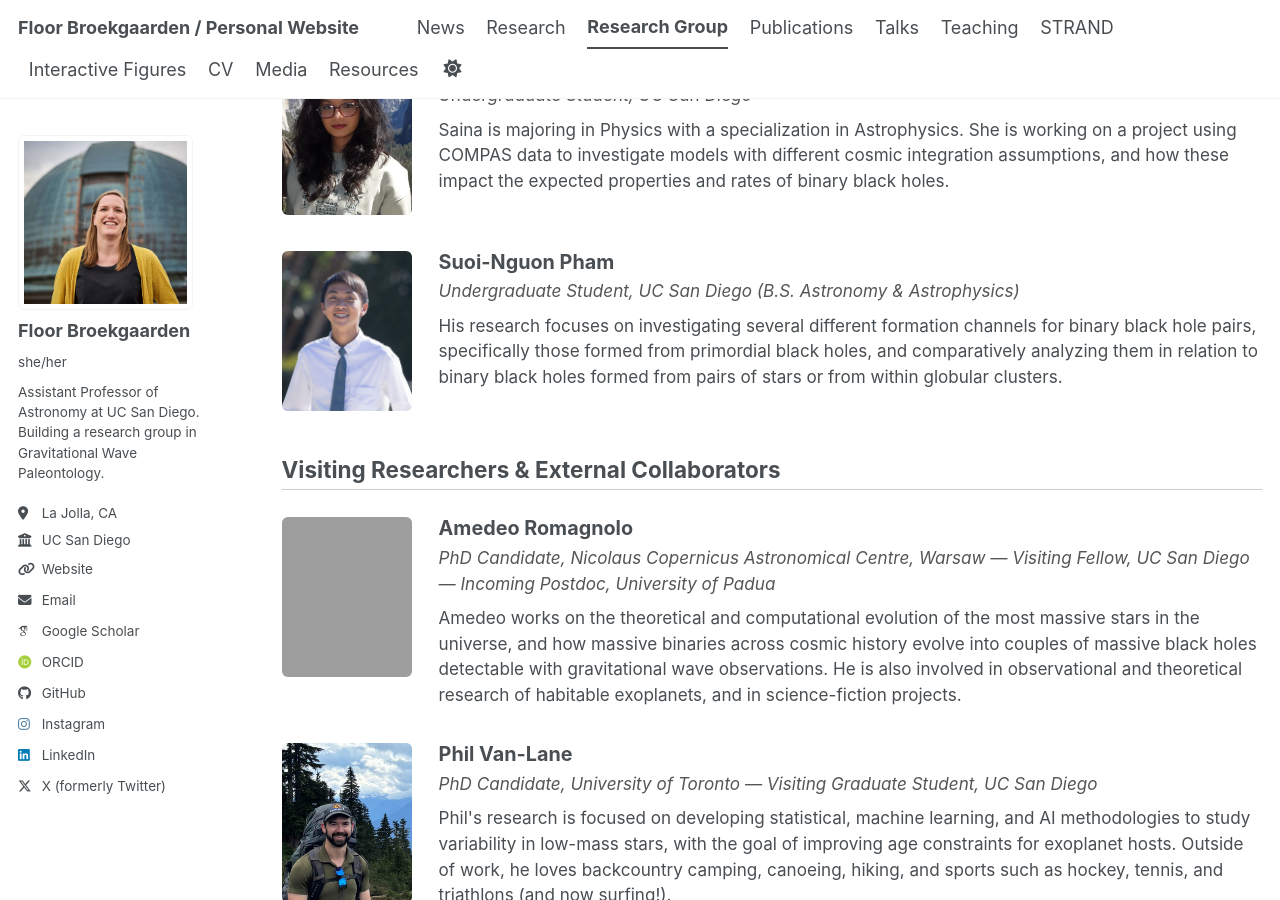
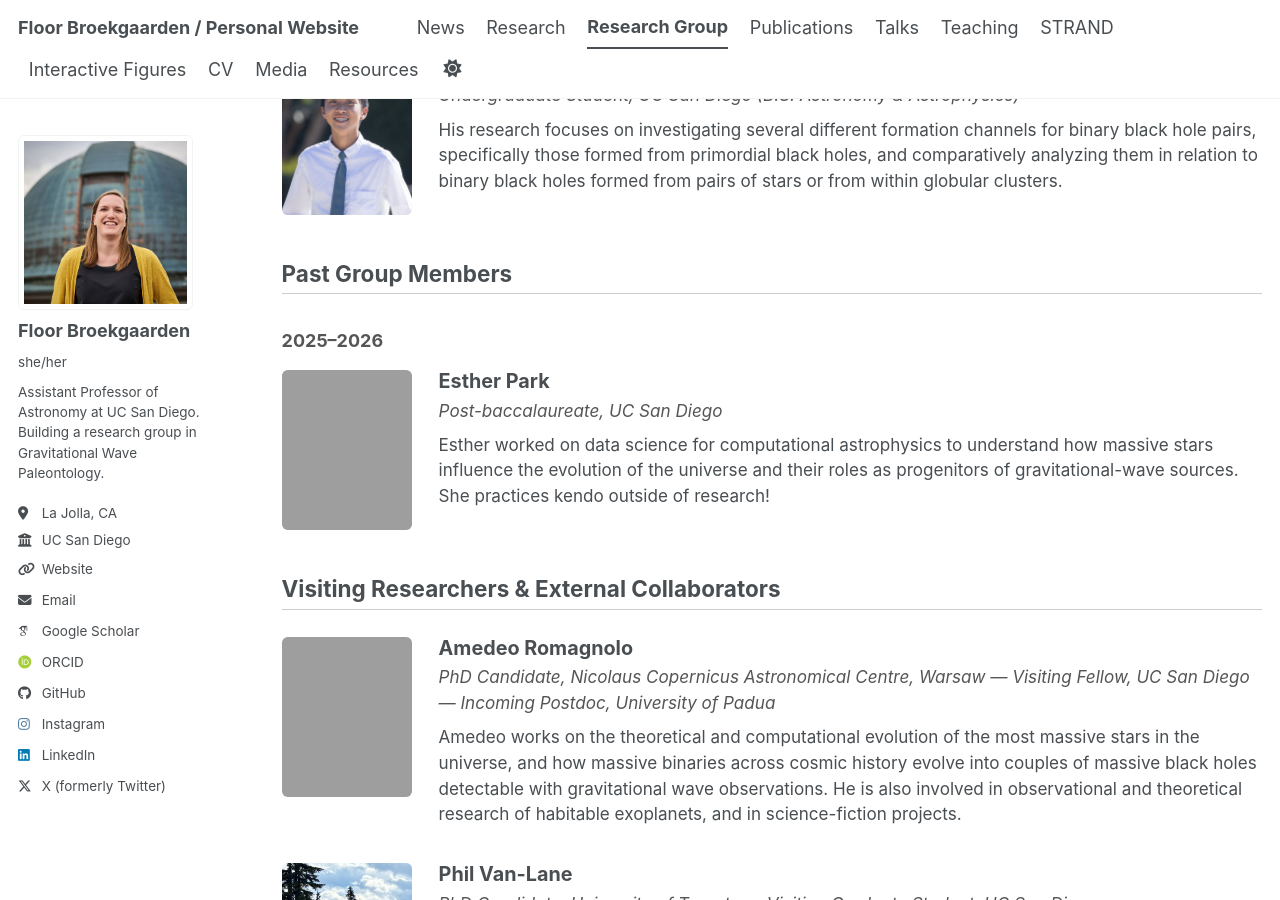
Before and after one commit to FloorBroekgaarden/FloorBroekgaarden.github.io, a Jekyll site: the page built from _pages/group.md, in a window 1280 px wide and 900 px high, scrolled down 5616 px. Built offline with Jekyll 4.4.1, drawn with Linux system fonts in a browser that asks for light colours; some web fonts are replaced; a script bundle is joined from its source files by our own code; library files that are not in the unit come from our copies; some of the changed text lies outside the part shown; grey boxes are pictures that could not be loaded.

Commit message:
Update group.md

```diff
--- a/_pages/group.md
+++ b/_pages/group.md
@@ -170,15 +170,6 @@ author_profile: true
   </div>
 </div>
 
-<div class="member-card">
-  <img src="/files/esther-park.jpg" alt="Esther Park" class="member-photo" onerror="this.style.display='none';this.nextElementSibling.style.display='flex';">
-  <div class="member-photo-placeholder" style="display:none;">No photo</div>
-  <div class="member-info">
-    <h3>Esther Park</h3>
-    <p class="role">Post-baccalaureate, UC San Diego</p>
-    <p>Esther works on data science for computational astrophysics to understand how massive stars influence the evolution of the universe and their roles as progenitors of gravitational-wave sources. She practices kendo outside of research!</p>
-  </div>
-</div>
 </div>
 
 <div class="group-section">
@@ -286,6 +277,22 @@ author_profile: true
 </div>
 
 <div class="group-section">
+<h2>Past Group Members</h2>
+
+<h3 style="color: #555; font-size: 1em; margin-bottom: 1em;">2025–2026</h3>
+
+<div class="member-card">
+  <img src="/files/esther-park.jpg" alt="Esther Park" class="member-photo" onerror="this.style.display='none';this.nextElementSibling.style.display='flex';">
+  <div class="member-photo-placeholder" style="display:none;">No photo</div>
+  <div class="member-info">
+    <h3>Esther Park</h3>
+    <p class="role">Post-baccalaureate, UC San Diego</p>
+    <p>Esther worked on data science for computational astrophysics to understand how massive stars influence the evolution of the universe and their roles as progenitors of gravitational-wave sources. She practices kendo outside of research!</p>
+  </div>
+</div>
+</div>
+
+<div class="group-section">
 <h2>Visiting Researchers &amp; External Collaborators</h2>
 
 <div class="member-card">
```
